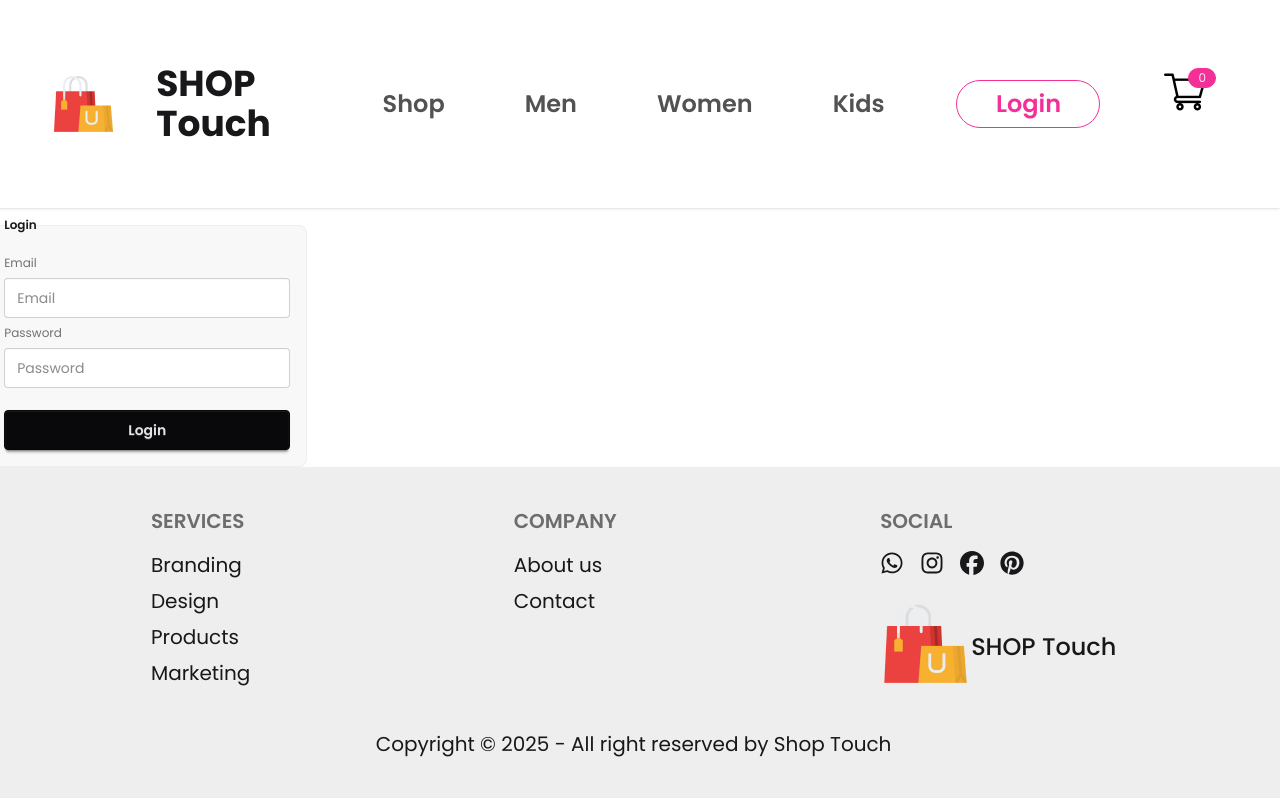
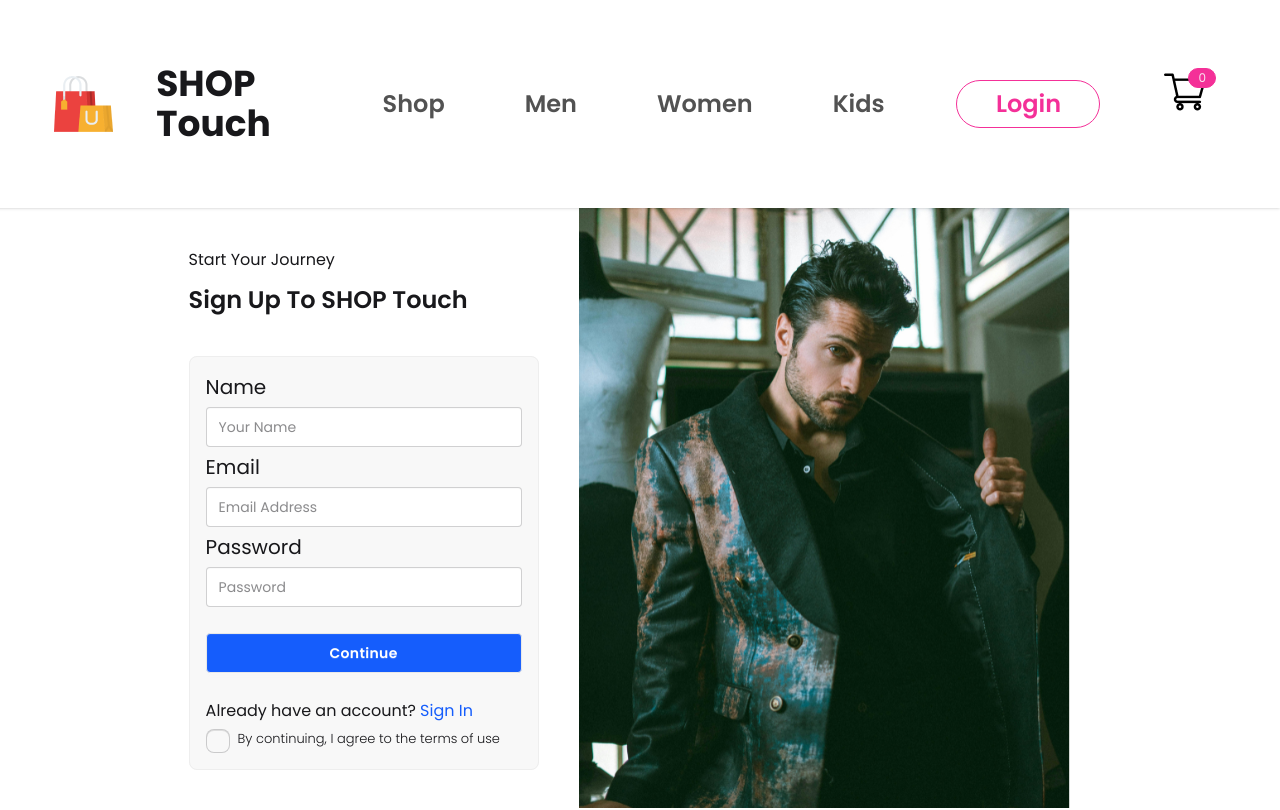
Before and after one commit to salman60mahmud/shop_touch, a React (Vite) app: page /login in a window 1280 px wide. Shown: the top 810 px of the page. Built offline with nearby package versions, Linux system fonts and the light colour scheme.

Commit message:
signup add

```diff
--- a/src/Pages/LoginSignup.jsx
+++ b/src/Pages/LoginSignup.jsx
@@ -2,18 +2,32 @@
 
 const LoginSignup = () => {
     return (
-        <div>
-            <fieldset className="fieldset bg-base-200 border-base-300 rounded-box w-xs border p-4">
-                <legend className="fieldset-legend">Login</legend>
+        <div className="flex justify-center gap-10">
+        <div className="mt-10 mb-20">
+             <h4 className="text-[16px] mb-3">Start Your Journey</h4>
+             <h2 className="text-2xl font-semibold mb-10">Sign Up To SHOP Touch</h2>
+            <fieldset className="fieldset w-[350px] bg-base-200 border-base-300 rounded-box border p-4">
 
-                <label className="label">Email</label>
-                <input type="email" className="input" placeholder="Email" />
+                <label className="text-xl">Name</label>
+                <input type="text" className="input" placeholder="Your Name" />
 
-                <label className="label">Password</label>
+                <label className="text-xl">Email</label>
+                <input type="email" className="input" placeholder="Email Address" />
+
+                <label className="text-xl">Password</label>
                 <input type="password" className="input" placeholder="Password" />
 
-                <button className="btn btn-neutral mt-4">Login</button>
+                <button className="btn text-base-100  bg-blue-600 hover:bg-base-100 hover:text-blue-600 mt-5 tracking-wide hover:tracking-normal">Continue</button>
+                <h3 className="text-[16px]  mt-5">Already have an account? <span className="text-blue-600 cursor-pointer hover:underline">Sign In</span></h3>
+
+                <div className="flex"><input type="checkbox" className="checkbox text-blue-600" />
+                <p className="text-[13px] ml-2 font-light">By continuing, I agree to the terms of use</p>
+                </div>
             </fieldset>
+        </div>
+        <div>
+            <img src="/src/media/signup-cover.png" alt="signup-cover" />
+        </div>
         </div>
     );
 };
```
Also changed, not shown: src/media/signup-cover.png (added).
